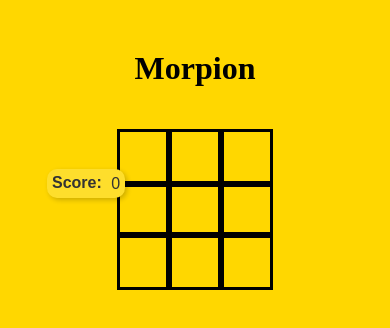
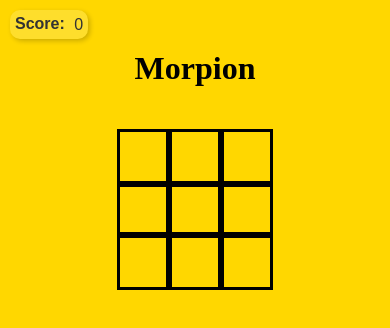
Before and after one commit to paco-pinot/Morpion_PINOT_PACO, a plain HTML site: page index.html in a window 390 px wide. Drawn offline with Linux system fonts and the light colour scheme.

Commit message:
ajustement responsive tel

```diff
--- a/index.html
+++ b/index.html
@@ -12,13 +12,13 @@
 
 <body>
     <div id="overlay"></div>
-    <div class="timerContainer">
-        <div class="score-container">
-            <span class="score-label">Score:</span>
-            <span class="score">0</span>
-        </div>
-        <div id="timer" style="display: none;"></div>
+    <div class="score-container">
+        <span class="score-label">Score:</span>
+        <span class="score">0</span>
     </div>
+    <!-- <div class="timerContainer"> -->
+        <!-- <div id="timer" style="display: none;"></div>
+    </div> -->
 
     <div class="win">
         <div class="txtResultat">YOU WIN !</div>
--- a/public/css/style.css
+++ b/public/css/style.css
@@ -159,7 +159,7 @@ h1 {
 }
 
 /* _________TIMER NE JOUE PAS_____ */
-#timer{
+/* #timer{
     position: fixed;
     top: 0;
     font-size: xx-large;
@@ -167,7 +167,7 @@ h1 {
     margin-top: 10dvh;
     background-color: white;
     padding: 20px;
-}
+} */
 
 
 .score-container {
@@ -227,6 +227,10 @@ h1 {
     }
     .score-container{
         padding: 5px;
+        margin-top: 10px;
+        margin-left: 10px;
+        top: 0;
+        left: 0;
     }
     .txtResultat{
         font-size: xx-large;
```
